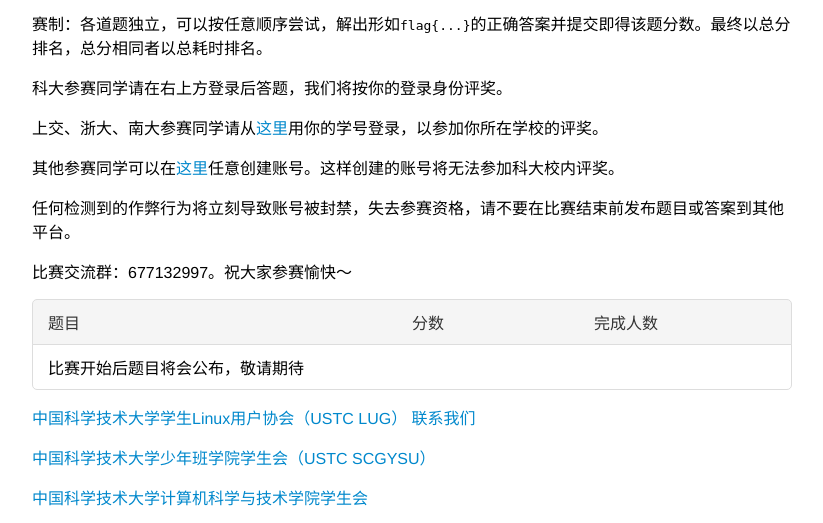
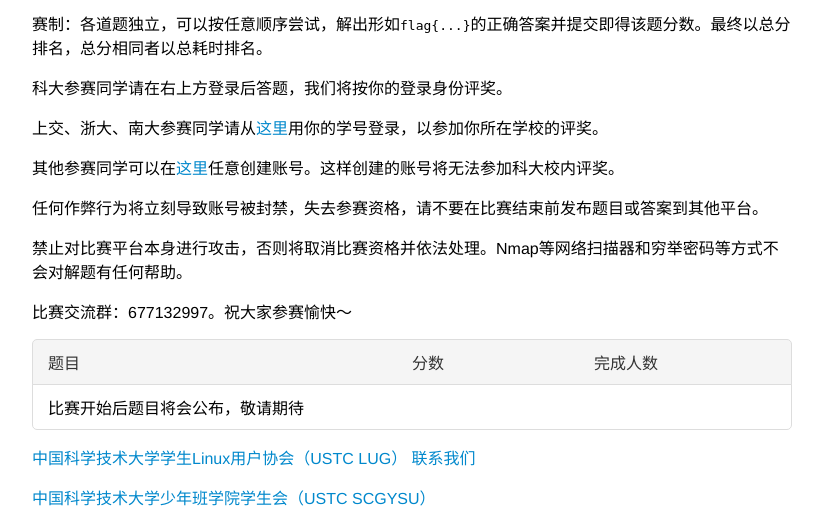
Before and after one commit to ustclug/hackergame2017, a Django app: page / in a window 1280 px wide. Shown: the part 335-858 px from the top of the page, without its empty margins (228-1051 px from the left). Run offline with Django 3.2, Linux system fonts and the light colour scheme.

Commit message:
Update hub.html

```diff
--- a/hackergame/templates/hackergame/hub.html
+++ b/hackergame/templates/hackergame/hub.html
@@ -13,7 +13,8 @@
     <p>科大参赛同学请在右上方登录后答题，我们将按你的登录身份评奖。</p>
     <p>上交、浙大、南大参赛同学请从<a href="{% url "reg" %}">这里</a>用你的学号登录，以参加你所在学校的评奖。</p>
     <p>其他参赛同学可以在<a href="{% url "reg" %}">这里</a>任意创建账号。这样创建的账号将无法参加科大校内评奖。</p>
-    <p>任何检测到的作弊行为将立刻导致账号被封禁，失去参赛资格，请不要在比赛结束前发布题目或答案到其他平台。</p>
+    <p>任何作弊行为将立刻导致账号被封禁，失去参赛资格，请不要在比赛结束前发布题目或答案到其他平台。</p>
+    <p>禁止对比赛平台本身进行攻击，否则将取消比赛资格并依法处理。Nmap等网络扫描器和穷举密码等方式不会对解题有任何帮助。</p>
     <p>比赛交流群：677132997。祝大家参赛愉快～</p>
     <ul id="problems">
         <li class="heading">题目<span>完成人数</span><span>分数</span></li>
```
